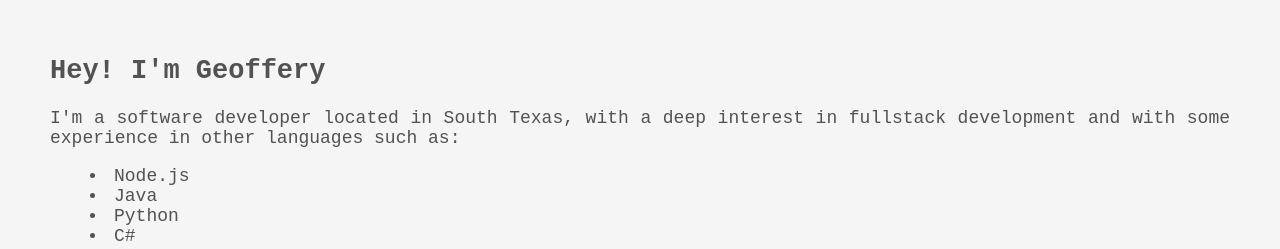
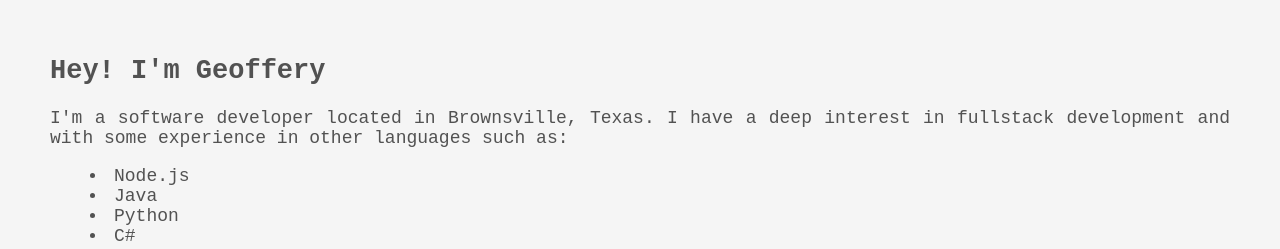
Before and after one commit to GeofferyThornock/portfolio, a plain HTML site: page index.html in a window 1280 px wide. Shown: the part 576-825 px from the top of the page. Drawn offline with Linux system fonts and the light colour scheme.

Commit message:
changed wording

```diff
--- a/index.html
+++ b/index.html
@@ -18,7 +18,7 @@
                 </div>
                 <div id="intro">
                     <h2>Hey! I'm Geoffery</h2>
-                    <p>I'm a software developer located in South Texas, with a deep interest in fullstack development and with some experience in other languages such as:</p>
+                    <p>I'm a software developer located in Brownsville, Texas. I have a deep interest in fullstack development and with some experience in other languages such as:</p>
                     <ul>
                         <li>Node.js</li>
                         <li>Java</li>
```
